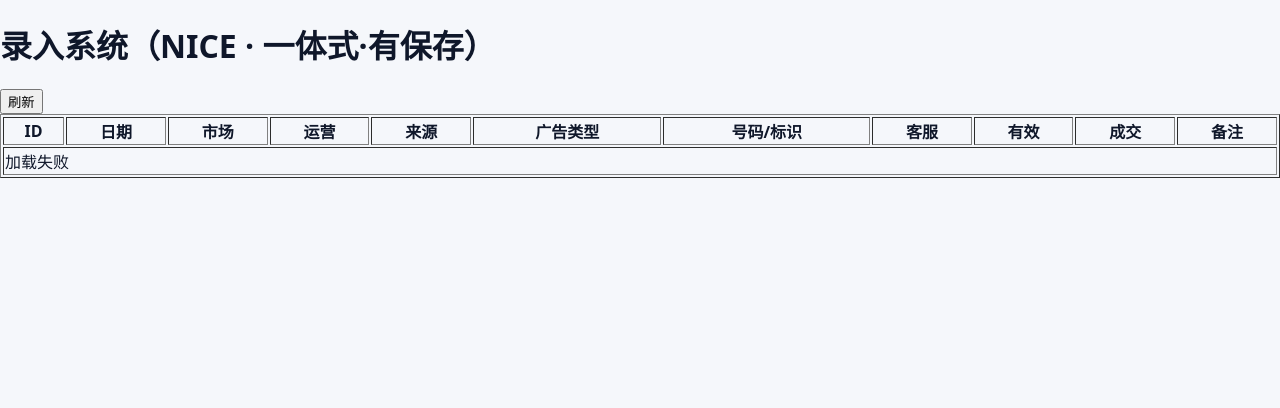
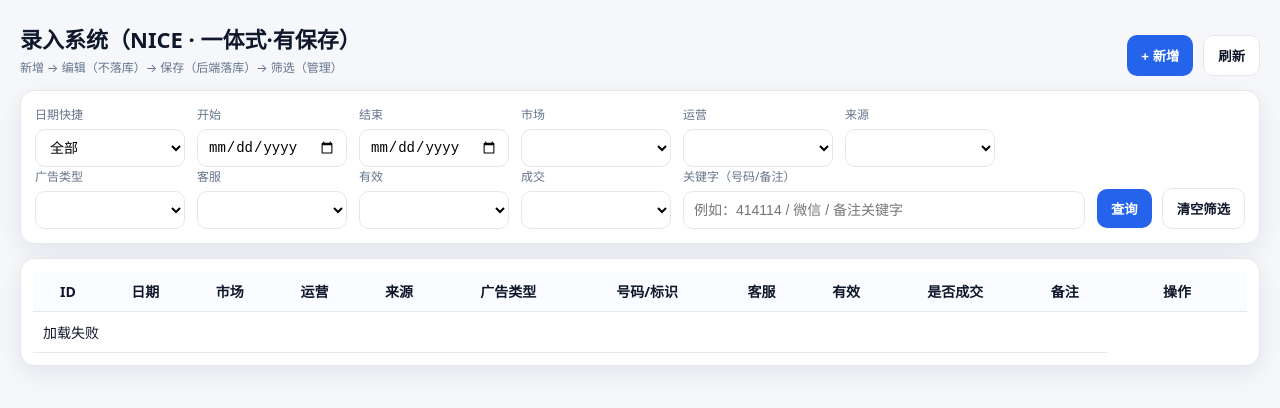
Before and after one commit to lx1066775-wq/huiquwan-panel, a plain HTML site: page view.html in a window 1280 px wide. Drawn offline with Linux system fonts and the light colour scheme; no server answers.

Commit message:
Update view.html

```diff
--- a/view.html
+++ b/view.html
@@ -1,20 +1,93 @@
-<!DOCTYPE html>
+<!doctype html>
 <html lang="zh-CN">
 <head>
-  <meta charset="UTF-8" />
-  <title>录入系统（NICE · 一体式·有保存）</title>
-  <link rel="stylesheet" href="style.css" />
+  <meta charset="utf-8"/>
+  <meta name="viewport" content="width=device-width,initial-scale=1"/>
+  <title>录入系统（NICE版）</title>
+  <link rel="stylesheet" href="style.css"/>
 </head>
 <body>
+  <div class="page">
+    <div class="topbar">
+      <div>
+        <div class="title">录入系统（NICE · 一体式·有保存）</div>
+        <div class="sub">新增 → 编辑（不落库）→ 保存（后端落库）→ 筛选（管理）</div>
+      </div>
+      <div class="actions">
+        <button class="btn" id="btnAdd">+ 新增</button>
+        <button class="btn ghost" id="btnReload">刷新</button>
+      </div>
+    </div>
 
-<h1>录入系统（NICE · 一体式·有保存）</h1>
+    <div class="card filter">
+      <div class="filter-row">
+        <div class="field">
+          <label>日期快捷</label>
+          <select id="quickDate">
+            <option value="all">全部</option>
+            <option value="today">今天</option>
+            <option value="yesterday">昨天</option>
+            <option value="7">最近7天</option>
+            <option value="30">最近30天</option>
+          </select>
+        </div>
+        <div class="field">
+          <label>开始</label>
+          <input type="date" id="startDate"/>
+        </div>
+        <div class="field">
+          <label>结束</label>
+          <input type="date" id="endDate"/>
+        </div>
 
-<button onclick="loadRecords()">刷新</button>
+        <div class="field">
+          <label>市场</label>
+          <select id="fMarket"></select>
+        </div>
+        <div class="field">
+          <label>运营</label>
+          <select id="fOperator"></select>
+        </div>
+        <div class="field">
+          <label>来源</label>
+          <select id="fSource"></select>
+        </div>
+      </div>
 
-<table border="1" width="100%">
+      <div class="filter-row">
+        <div class="field">
+          <label>广告类型</label>
+          <select id="fAdType"></select>
+        </div>
+        <div class="field">
+          <label>客服</label>
+          <select id="fService"></select>
+        </div>
+        <div class="field">
+          <label>有效</label>
+          <select id="fValid"></select>
+        </div>
+        <div class="field">
+          <label>成交</label>
+          <select id="fDeal"></select>
+        </div>
+        <div class="field grow">
+          <label>关键字（号码/备注）</label>
+          <input id="fKeyword" placeholder="例如：414114 / 微信 / 备注关键字"/>
+        </div>
+        <div class="filter-actions">
+          <button class="btn" id="btnQuery">查询</button>
+          <button class="btn ghost" id="btnReset">清空筛选</button>
+        </div>
+      </div>
+    </div>
+
+    <div class="card">
+      <div class="table-wrap">
+        <table class="table">
           <thead>
             <tr>
-      <th>ID</th>
+              <th class="col-id">ID</th>
               <th>日期</th>
               <th>市场</th>
               <th>运营</th>
@@ -23,22 +96,25 @@
               <th>号码/标识</th>
               <th>客服</th>
               <th>有效</th>
-      <th>成交</th>
+              <th>是否成交</th>
               <th>备注</th>
+              <th class="col-op">操作</th>
             </tr>
           </thead>
           <tbody id="tbody">
-    <tr><td colspan="11">加载中...</td></tr>
+            <tr><td colspan="12" class="muted">加载中...</td></tr>
           </tbody>
         </table>
+      </div>
+    </div>
 
     <div id="toast" class="toast"></div>
+  </div>
 
-<script>
-  /** ✅ 唯一 API_BASE */
-  window.API_BASE = "https://xt.huiquwan.cn/api";
-</script>
+<!-- 必须在 view.js 之前 -->
+<script src="js/api.js"></script>
+<script src="view.js"></script>
 
-<script src="view.js"></script>
+
 </body>
 </html>
```
Lines whose indentation alone changed are shown as unchanged.
